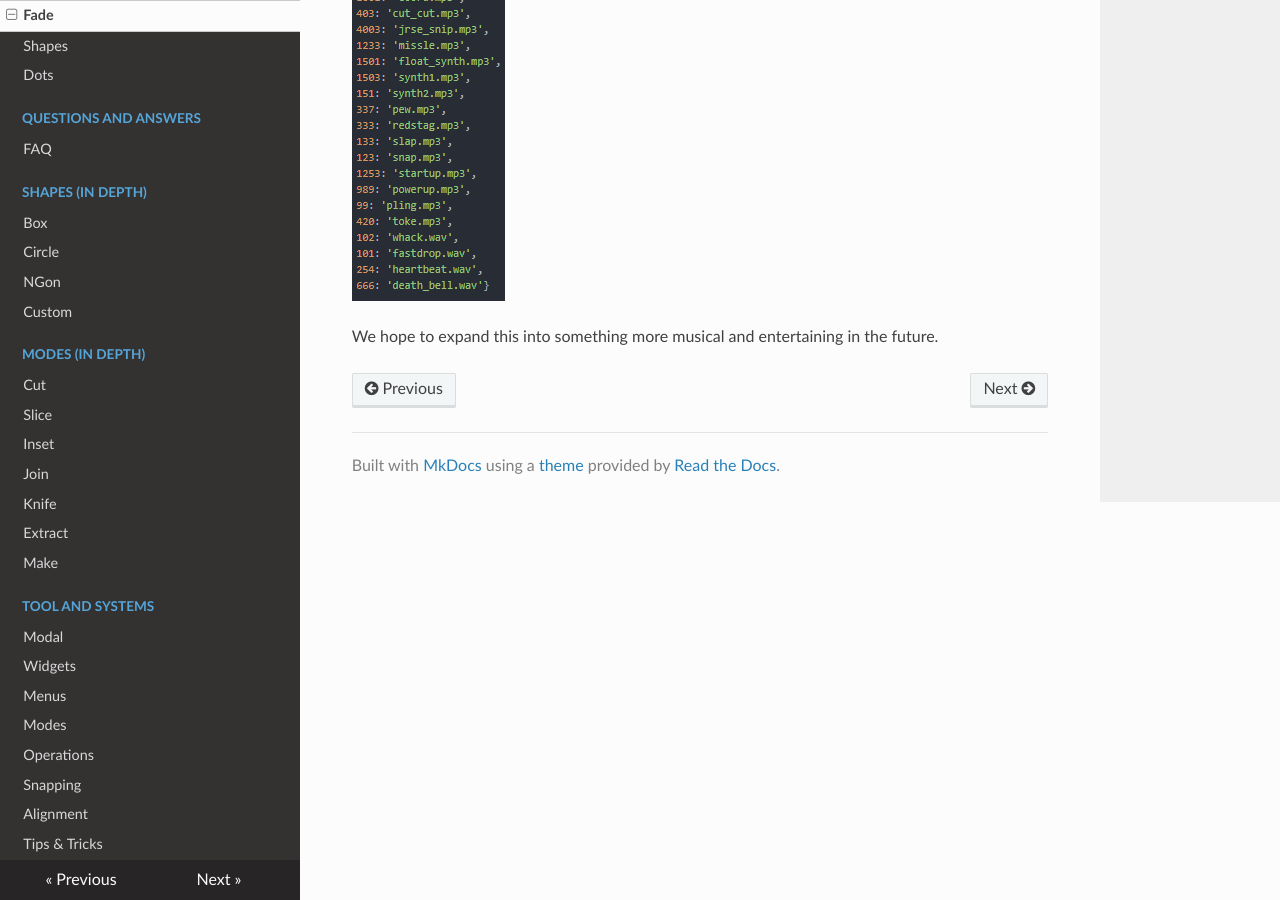
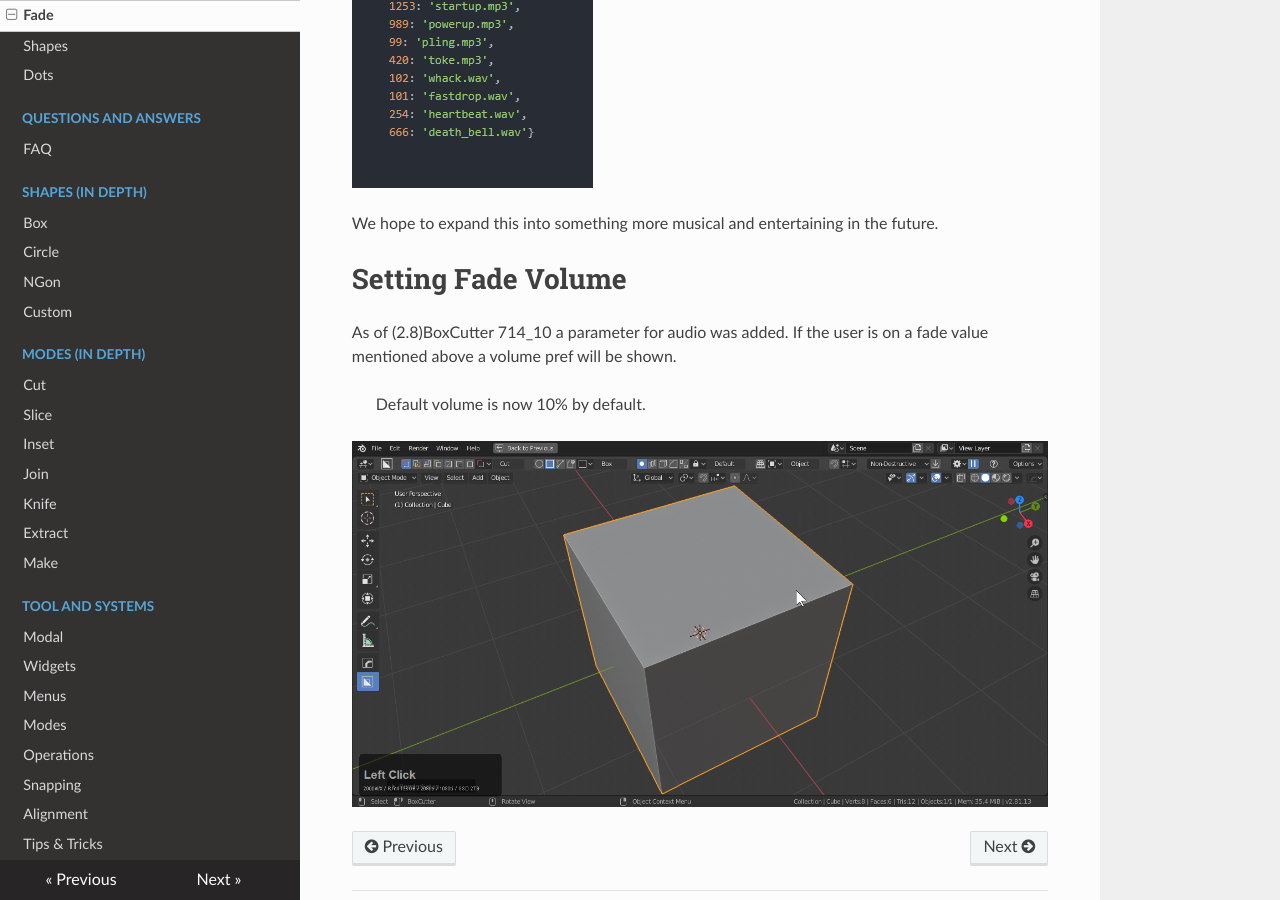
Before and after one commit to mx1001/boxcutter_manual, an MkDocs documentation site: the page built from docs/fade.md, in a window 1280 px wide and 900 px high, scrolled down 3626 px. Built offline with MkDocs 1.6.1, drawn with Linux system fonts in a browser that asks for light colours; nearby versions of some CDN libraries; old or Windows-style settings are respelled for this version of MkDocs.

Commit message:
fade update
push

```diff
--- a/docs/fade.md
+++ b/docs/fade.md
@@ -46,3 +46,11 @@ Setting the fade out to any of these times will activate a sound effect.
 ![image](img/fade/f5.png)
 
 We hope to expand this into something more musical and entertaining in the future.
+
+# Setting Fade Volume
+
+As of (2.8)BoxCutter 714_10 a parameter for audio was added. If the user is on a fade value mentioned above a volume pref will be shown.
+
+> Default volume is now 10% by default.
+
+![image](img/fade/f7.gif)
```
Also changed, not shown: docs/img/fade/f5.png, docs/img/fade/f6.png, docs/img/fade/f7.gif (added).
